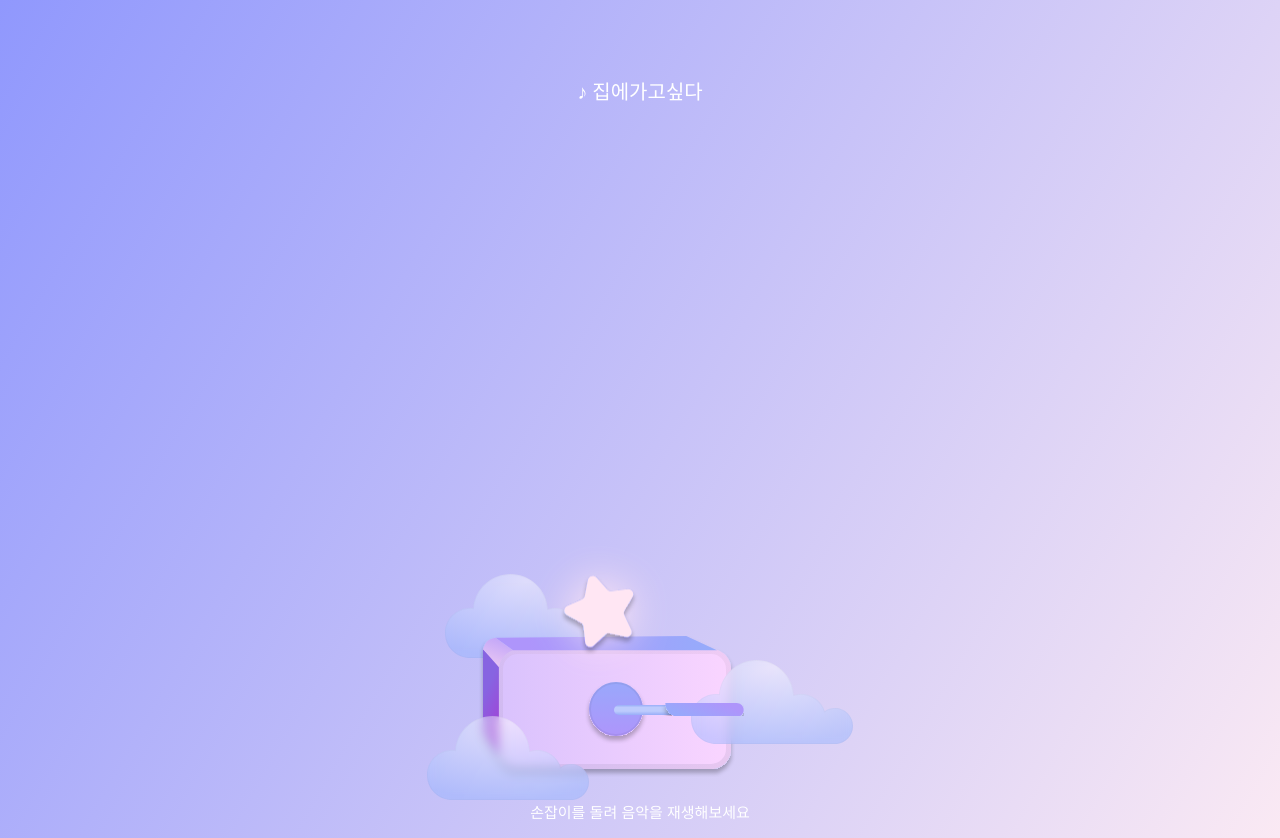
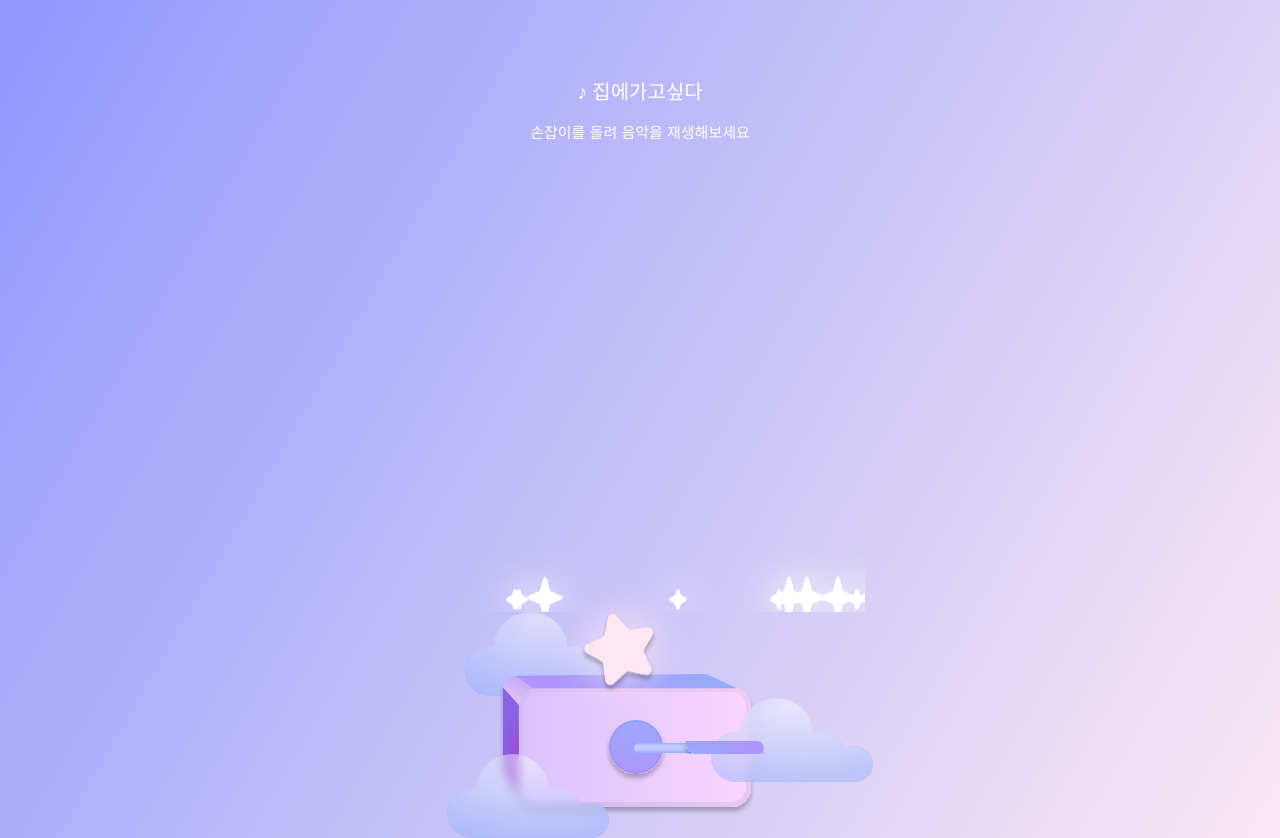
Before and after one commit to billy0904/ihearyourstars-FE, a React (Create React App) app in the folder ihearyourstars/: page /musicbox/play in a window 1280 px wide. Shown: the top 838 px of the page. Built offline with nearby package versions, Linux system fonts and the light colour scheme; a web font is replaced by a local one.

Commit message:
💄 Musicbox 연주 애니메이션 추가

```diff
--- a/ihearyourstars/src/Router/MusicboxPlay.js
+++ b/ihearyourstars/src/Router/MusicboxPlay.js
@@ -1,20 +1,21 @@
 import styled, { keyframes } from "styled-components";
+import React, { useState } from 'react';
 import { MusicBoxComponent } from '../components/MusicBoxComponent';
-import { ReactComponent as Body } from "../img/MusicBox/musicbox_play.svg"
-import { ReactComponent as Star } from "../img/MusicBox/musicbox_star.svg"
-import { ReactComponent as Handle } from "../img/MusicBox/musicbox_handle.svg"
+import { ReactComponent as Star1 } from "../img/MusicBox/Star1.svg";
+import { ReactComponent as Star2 } from "../img/MusicBox/Star2.svg";
 
 function MusicboxPlay() {
-
+  const musicTitle = "집에가고싶다";
+  const [rotationSpeed, setRotationSpeed] = useState (0);
 
   return (
     <MusicboxPlayDiv>
       <Title>
-        <h1>♪ 집에가고싶다</h1>
+        <h1>♪ {musicTitle}</h1>
       </Title>
-      <Notes />
-      <MusicBoxComponent />
       <span>손잡이를 돌려 음악을 재생해보세요</span>
+      <Notes rotationSpeed={rotationSpeed} />
+      <MusicBoxComponent setRotationSpeed={setRotationSpeed} />
     </MusicboxPlayDiv>
   );
 }
@@ -42,6 +43,7 @@ const Title = styled.div`
   flex-direction: column;
   justify-content: center;
   align-items: center;
+  margin-bottom: 20px;
 
   color: white;
   font-weight: 400;
@@ -49,6 +51,43 @@ const Title = styled.div`
   font-size: 20px;
 `;
 
-const Notes = styled.div`
+const Notes = ({ rotationSpeed }) => {
+  return (
+    <NotesContainer>
+      {[...Array(10)].map((_, index) => {
+        const RandomStar = Math.random() > 0.5 ? Star1 : Star2;
+        const randomLeft = Math.random() * 90 + 5; // 이 부분 악보 나오면 수정 필요
+        const animationDuration = 5 - Math.min(rotationSpeed / 100, 1.5);
+
+        return (
+          <FloatingStar
+            key={index}
+            left={randomLeft}
+            duration={animationDuration}
+          >
+            <RandomStar />
+          </FloatingStar>
+        );
+      })}
+    </NotesContainer>
+  );
+};
+
+const NotesContainer = styled.div`
+  position: relative;
+  width: 450px;
   height: 470px;
+  overflow: hidden;
 `;
+
+const floatUp = keyframes`
+  0% { transform: translateY(100%); opacity: 1; }
+  100% { transform: translateY(-400%); opacity: 1; }
+`;
+
+const FloatingStar = styled.div`
+  position: absolute;
+  bottom: 0;
+  left: ${({ left }) => left}%;
+  animation: ${floatUp} ${({ duration }) => duration}s linear infinite;
+`;
--- a/ihearyourstars/src/components/MusicBoxComponent.js
+++ b/ihearyourstars/src/components/MusicBoxComponent.js
@@ -67,6 +67,7 @@ export const MusicBoxComponent = () => {
 const MusicBoxDiv = styled.div`
     position: relative;
     width: 430px;
+    margin-left: 40px;
 `;
 
 const floatAnimation = keyframes`
```
Also changed, not shown: ihearyourstars/src/img/MusicBox/Star1.svg (added), ihearyourstars/src/img/MusicBox/Star2.svg (added).
